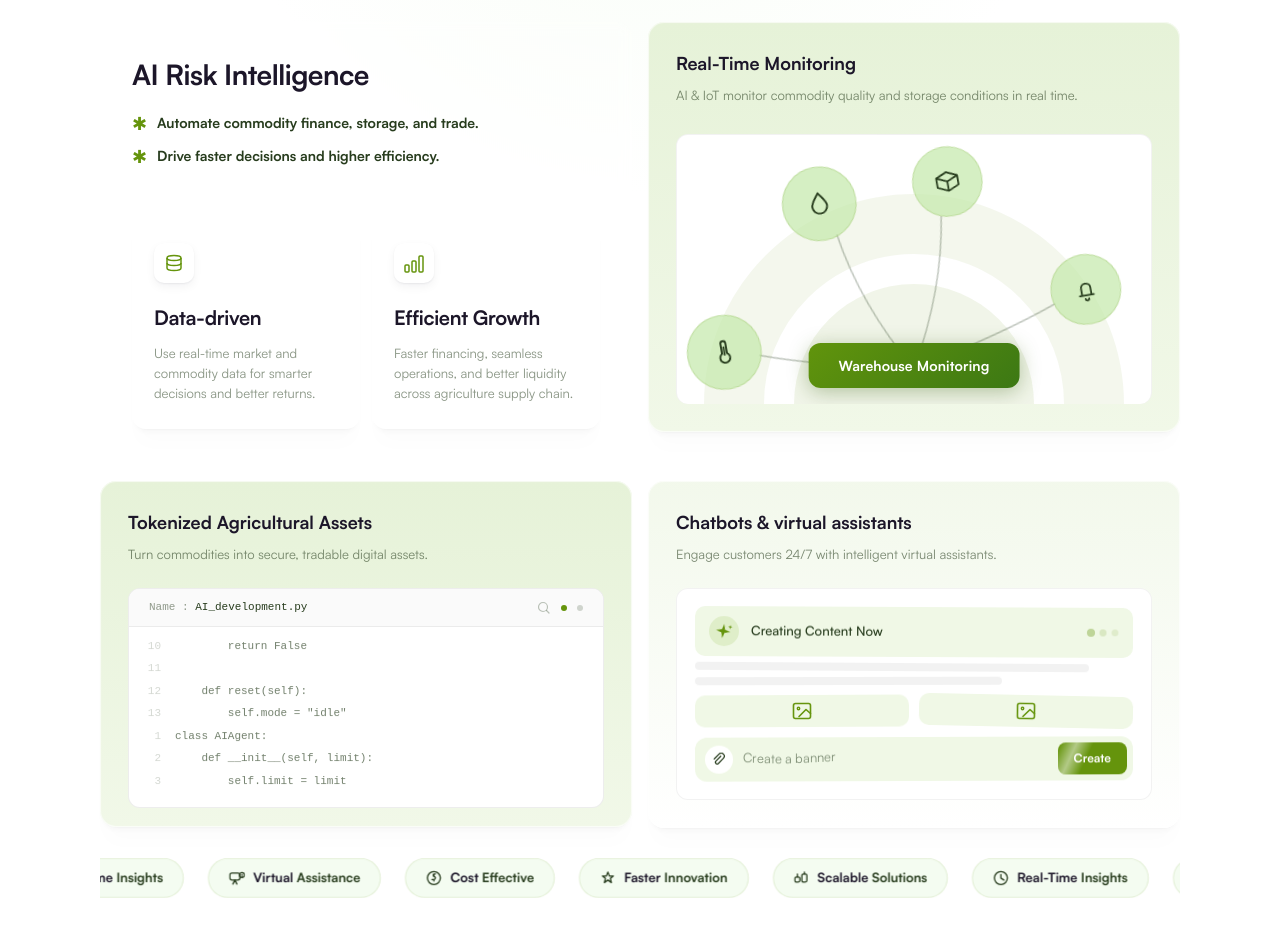
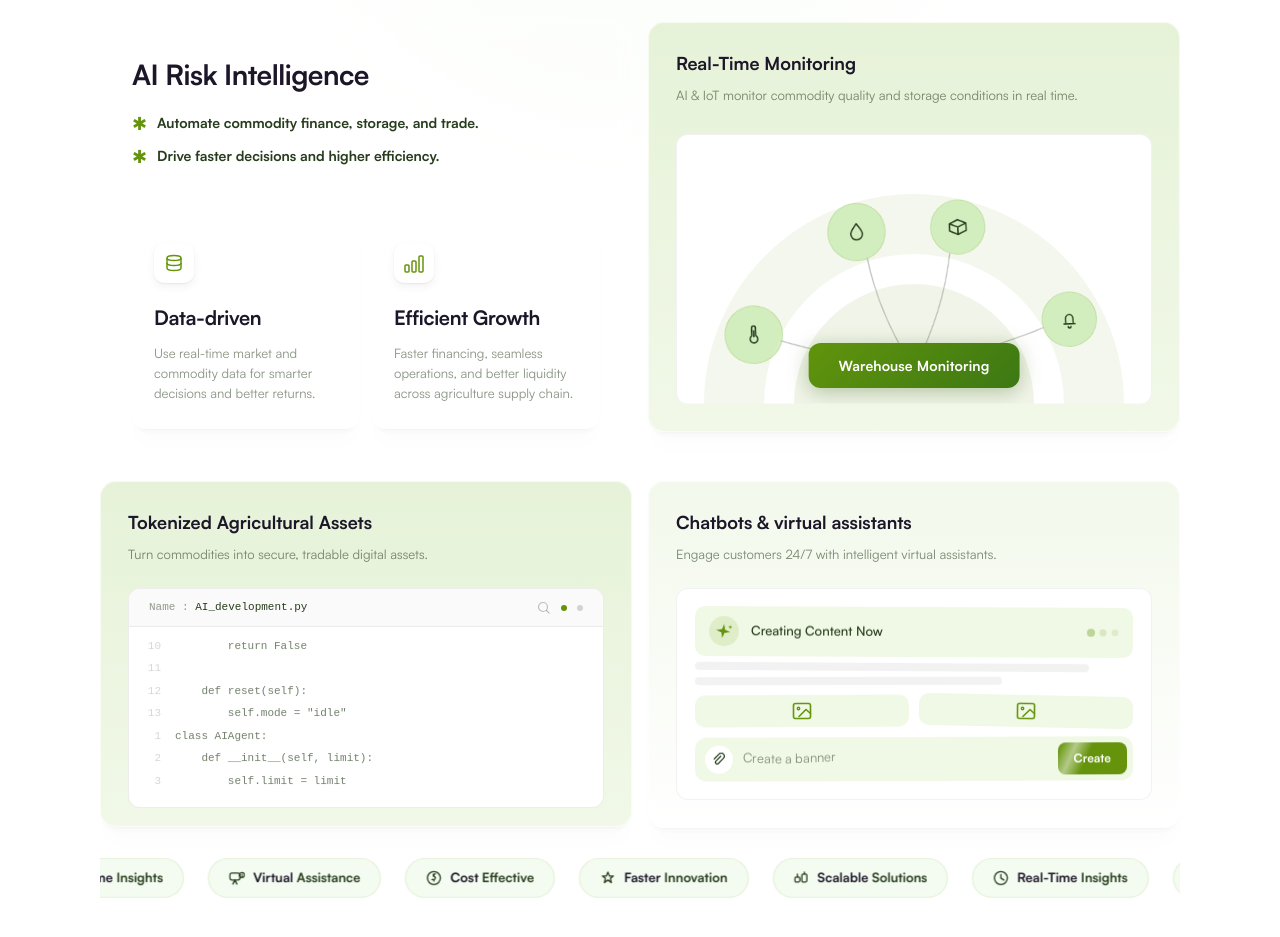
Before and after one commit to Suraj121704c/krsi-agrwo-world, a Next.js app: page / in a window 1280 px wide. Shown: the part 2100-3037 px from the top of the page. Built offline with nearby package versions, Linux system fonts and the light colour scheme.

Commit message:
Animation issue fixed

```diff
--- a/src/app/globals.css
+++ b/src/app/globals.css
@@ -96,9 +96,12 @@ html, body {
   will-change: transform;
 }
 
+/* scale(0.72) shrinks the icon-circles + connector wires and pulls them inward
+   so the whole node-graph nests inside the green dome; rotate is the gentle sway.
+   Both pivot at the ring center via transform-origin set on the element. */
 @keyframes orbit-sway {
-  0%, 100% { transform: rotate(-14deg); }
-  50%      { transform: rotate(14deg); }
+  0%, 100% { transform: rotate(-4deg) scale(0.78); }
+  50%      { transform: rotate(4deg)  scale(0.78); }
 }
 .animate-orbit-sway {
   animation: orbit-sway 6s ease-in-out infinite;
--- a/src/components/FeaturesSection.tsx
+++ b/src/components/FeaturesSection.tsx
@@ -507,6 +507,8 @@ export default function FeaturesSection() {
                 position: "relative",
                 height: 270,
                 overflow: "hidden",
+                clipPath: "inset(0 round 4px)",
+                transform: "translateZ(0)",
               }}
             >
               <div
@@ -538,7 +540,10 @@ export default function FeaturesSection() {
 
               {/* Orbit ring — lines + nodes sway gently around the pill center */}
               {/* Ring is 380×380, center pivots at (190,190); placed so that
-                  pivot lands at container `bottom: 35` (= pill center). */}
+                  pivot lands at container `bottom: 35` (= pill center).
+                  NOTE: `.animate-orbit-sway` (globals.css) also applies a constant
+                  scale(0.72) about that center, shrinking the nodes + wires so the
+                  whole graph stays inside the green dome. */}
               <div
                 className="animate-orbit-sway"
                 style={{
@@ -567,7 +572,7 @@ export default function FeaturesSection() {
                   {/* Endpoints sit 35px short of each node center (= node radius)
                       so wires terminate at the circle edge, not inside it. */}
                   <path
-                    d="M 190 190 Q 95 170 40 150"
+                    d="M 190 190 Q 76 165 20 145"
                     stroke="rgba(39,60,29,0.28)"
                     strokeWidth="1.6"
                     fill="none"
@@ -585,7 +590,7 @@ export default function FeaturesSection() {
                     fill="none"
                   />
                   <path
-                    d="M 190 190 Q 285 170 340 150"
+                    d="M 190 190 Q 304 165 359 145"
                     stroke="rgba(39,60,29,0.28)"
                     strokeWidth="1.6"
                     fill="none"
@@ -594,8 +599,8 @@ export default function FeaturesSection() {
 
                 {[
                   {
-                    top: 106,
-                    left: -29,
+                    top: 101,
+                    left: -48,
                     delay: 0,
                     icon: (
                       /* Thermometer — temperature monitoring */
@@ -670,8 +675,8 @@ export default function FeaturesSection() {
                     ),
                   },
                   {
-                    top: 106,
-                    left: 338,
+                    top: 101,
+                    left: 357,
                     delay: 1.95,
                     icon: (
                       /* Bell — real-time alerts */
```
